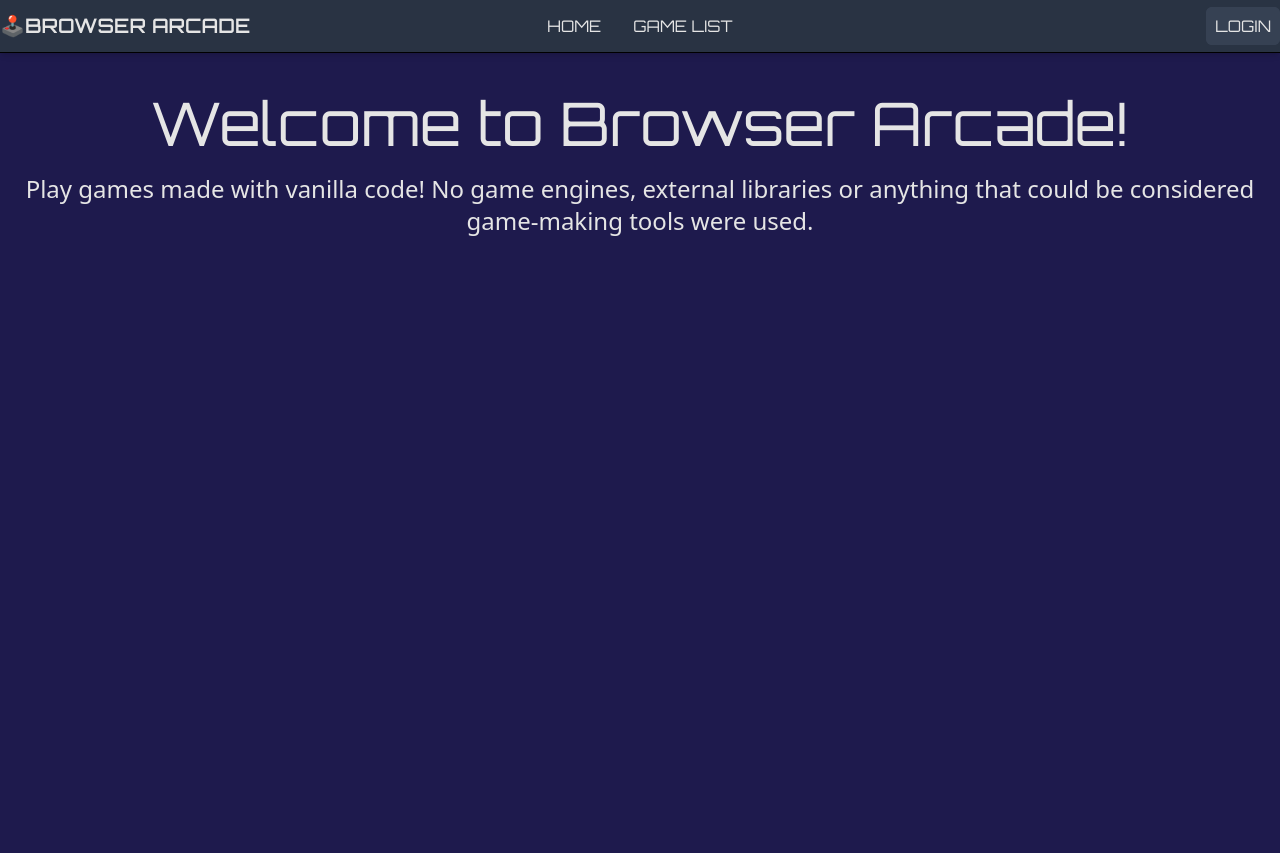
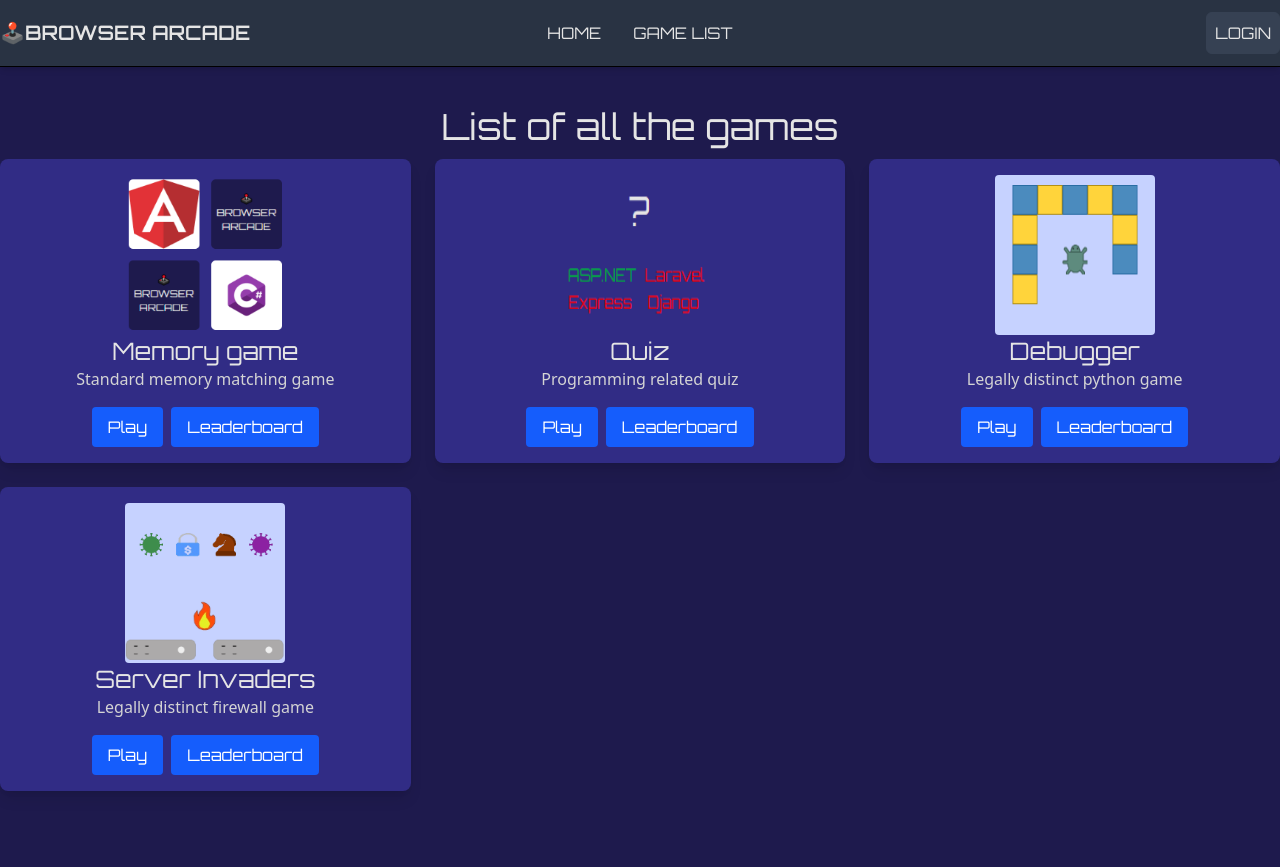
Before and after one commit to ExcavatorZ/browser-arcade, an Angular app in the folder frontend/: page /games in a window 1280 px wide. Before the commit this address led to /. Built offline with nearby package versions, Linux system fonts and the light colour scheme.

Commit message:
Create initial game list component and configure routing.

```diff
--- a/frontend/src/app/app.html
+++ b/frontend/src/app/app.html
@@ -1,2 +1,4 @@
 <app-header />
-<app-homepage />
+<main>
+  <router-outlet />
+</main>
--- a/frontend/src/app/app.routes.ts
+++ b/frontend/src/app/app.routes.ts
@@ -1,3 +1,16 @@
-import { Routes } from '@angular/router';
+import { Routes } from "@angular/router";
+import { Homepage } from "./homepage/homepage";
+import { Games } from "./games/games";
 
-export const routes: Routes = [];
+export const routes: Routes = [
+  {
+    path: "",
+    component: Homepage,
+    title: "Home | Browser Arcade",
+  },
+  {
+    path: "games",
+    component: Games,
+    title: "Game List | Browser Arcade",
+  },
+];
--- a/frontend/src/app/app.ts
+++ b/frontend/src/app/app.ts
@@ -1,11 +1,10 @@
 import { Component, signal } from "@angular/core";
 import { RouterOutlet } from "@angular/router";
-import { Homepage } from "./homepage/homepage";
 import { Header } from "./header/header";
 
 @Component({
   selector: "app-root",
-  imports: [RouterOutlet, Homepage, Header],
+  imports: [RouterOutlet, Header],
   templateUrl: "./app.html",
   styleUrl: "./app.css",
 })
--- /dev/null
+++ b/frontend/src/app/games/games.html
@@ -0,0 +1,73 @@
+<div class="text-center bg-indigo-950 min-h-screen pt-10">
+  <h1 class="text-4xl mb-3 text-neutral-200">List of all the games</h1>
+  <section class="grid grid-cols-3 gap-6 max-w-7xl mx-auto">
+    <div
+      class="bg-indigo-900 px-4 py-4 rounded-lg shadow-lg w-auto hover:scale-105 transition-transform"
+    >
+      <img src="assets/generic/memo-overview.png" class="m-auto size-40" />
+      <h3 class="text-2xl text-neutral-200">Memory game</h3>
+      <p class="font-sans text-neutral-300 mb-4">Standard memory matching game</p>
+      <div class="flex justify-center gap-2">
+        <a
+          class="heading px-4 py-2 bg-blue-600 text-white font-medium rounded hover:bg-blue-700 cursor-pointer"
+          >Play</a
+        >
+        <a
+          class="heading px-4 py-2 bg-blue-600 text-white font-medium rounded hover:bg-blue-700 cursor-pointer"
+          >Leaderboard</a
+        >
+      </div>
+    </div>
+    <div
+      class="bg-indigo-900 px-4 py-4 rounded-lg shadow-lg w-auto hover:scale-105 transition-transform"
+    >
+      <img src="assets/generic/quiz-overview.png" class="m-auto size-40" />
+      <h3 class="text-2xl text-neutral-200">Quiz</h3>
+      <p class="font-sans text-neutral-300 mb-4">Programming related quiz</p>
+      <div class="flex justify-center gap-2">
+        <a
+          class="heading px-4 py-2 bg-blue-600 text-white font-medium rounded hover:bg-blue-700 cursor-pointer"
+          >Play</a
+        >
+        <a
+          class="heading px-4 py-2 bg-blue-600 text-white font-medium rounded hover:bg-blue-700 cursor-pointer"
+          >Leaderboard</a
+        >
+      </div>
+    </div>
+    <div
+      class="bg-indigo-900 px-4 py-4 rounded-lg shadow-lg w-auto hover:scale-105 transition-transform"
+    >
+      <img src="assets/generic/snake-overview.png" class="m-auto size-40 rounded" />
+      <h3 class="text-2xl text-neutral-200">Debugger</h3>
+      <p class="font-sans text-neutral-300 mb-4">Legally distinct python game</p>
+      <div class="flex justify-center gap-2">
+        <a
+          class="heading px-4 py-2 bg-blue-600 text-white font-medium rounded hover:bg-blue-700 cursor-pointer"
+          >Play</a
+        >
+        <a
+          class="heading px-4 py-2 bg-blue-600 text-white font-medium rounded hover:bg-blue-700 cursor-pointer"
+          >Leaderboard</a
+        >
+      </div>
+    </div>
+    <div
+      class="bg-indigo-900 px-4 py-4 rounded-lg shadow-lg w-auto hover:scale-105 transition-transform"
+    >
+      <img src="assets/generic/invader-overview.png" class="m-auto size-40 rounded" />
+      <h3 class="text-2xl text-neutral-200">Server Invaders</h3>
+      <p class="font-sans text-neutral-300 mb-4">Legally distinct firewall game</p>
+      <div class="flex justify-center gap-2">
+        <a
+          class="heading px-4 py-2 bg-blue-600 text-white font-medium rounded hover:bg-blue-700 cursor-pointer"
+          >Play</a
+        >
+        <a
+          class="heading px-4 py-2 bg-blue-600 text-white font-medium rounded hover:bg-blue-700 cursor-pointer"
+          >Leaderboard</a
+        >
+      </div>
+    </div>
+  </section>
+</div>
--- /dev/null
+++ b/frontend/src/app/games/games.ts
@@ -0,0 +1,8 @@
+import { Component } from "@angular/core";
+
+@Component({
+  selector: "app-games",
+  imports: [],
+  templateUrl: "./games.html",
+})
+export class Games {}
--- a/frontend/src/app/header/header.html
+++ b/frontend/src/app/header/header.html
@@ -3,20 +3,26 @@
     <div class="max-w-7xl mx-auto">
       <section class="grid grid-cols-3 items-center py-3">
         <div>
-          <h4><a class="text-xl font-semibold text-neutral-200">🕹️BROWSER ARCADE</a></h4>
+          <a routerLink="/" class="heading text-xl font-semibold text-neutral-200"
+            >🕹️BROWSER ARCADE</a
+          >
         </div>
         <ul class="flex justify-center space-x-8">
           <li>
-            <h4><a class="text-neutral-200 hover:text-white hover:underline">HOME</a></h4>
+            <a routerLink="/" class="heading text-neutral-200 hover:text-white hover:underline"
+              >HOME</a
+            >
           </li>
           <li>
-            <h4><a class="text-neutral-200 hover:text-white hover:underline">GAME LIST</a></h4>
+            <a routerLink="/games" class="heading text-neutral-200 hover:text-white hover:underline"
+              >GAME LIST</a
+            >
           </li>
         </ul>
         <div class="flex justify-end">
-          <h4>
-            <a class="text-neutral-200 p-2 border border-gray-700 rounded-md bg-gray-700">LOGIN</a>
-          </h4>
+          <a class="heading text-neutral-200 p-2 border border-gray-700 rounded-md bg-gray-700"
+            >LOGIN</a
+          >
         </div>
       </section>
     </div>
--- a/frontend/src/app/header/header.ts
+++ b/frontend/src/app/header/header.ts
@@ -1,8 +1,9 @@
 import { Component } from "@angular/core";
+import { RouterLink } from "@angular/router";
 
 @Component({
   selector: "app-header",
-  imports: [],
+  imports: [RouterLink],
   templateUrl: "./header.html",
 })
 export class Header {}
--- a/frontend/src/styles.css
+++ b/frontend/src/styles.css
@@ -5,6 +5,7 @@
 h1,
 h2,
 h3,
-h4 {
+h4,
+.heading {
   font-family: "Orbitron", sans-serif;
 }
```
Also changed, not shown: 1 other file (tests, documents, lock files or other folders).
